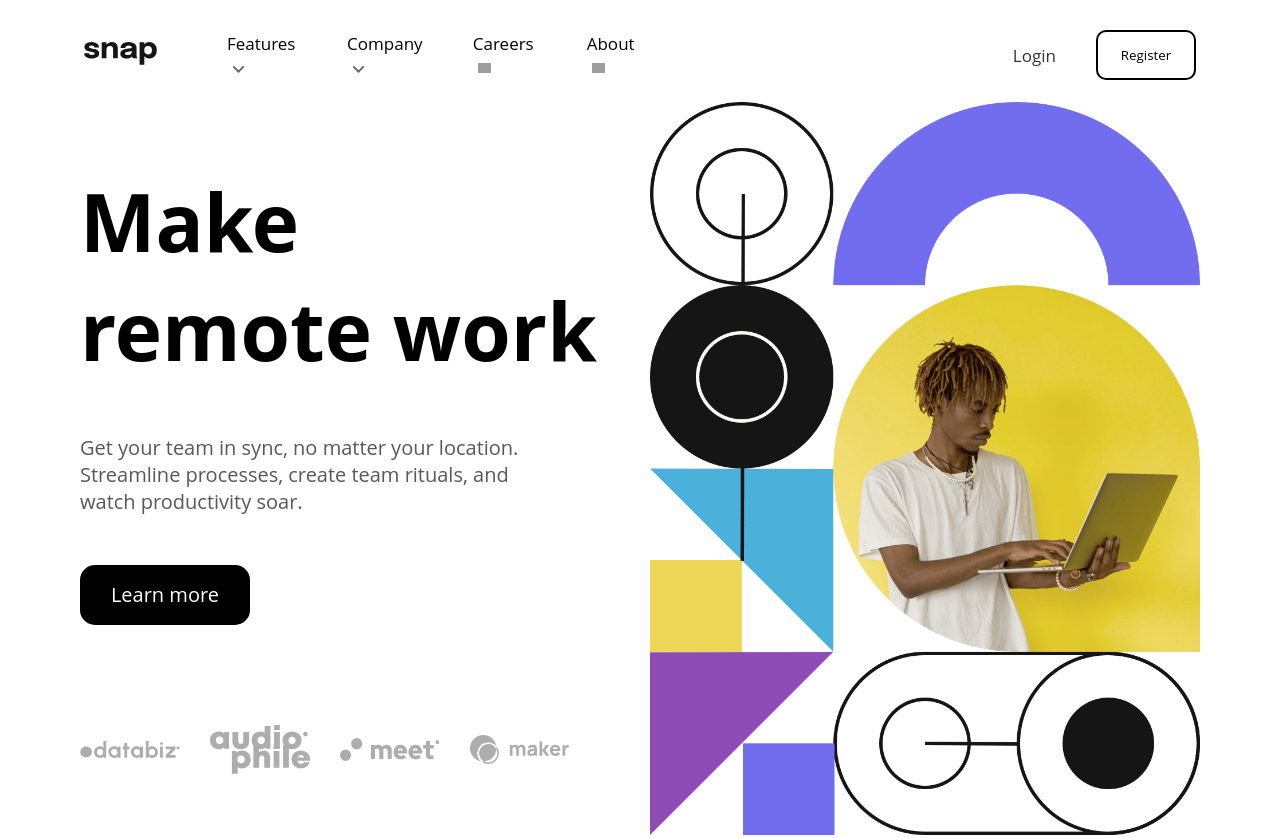
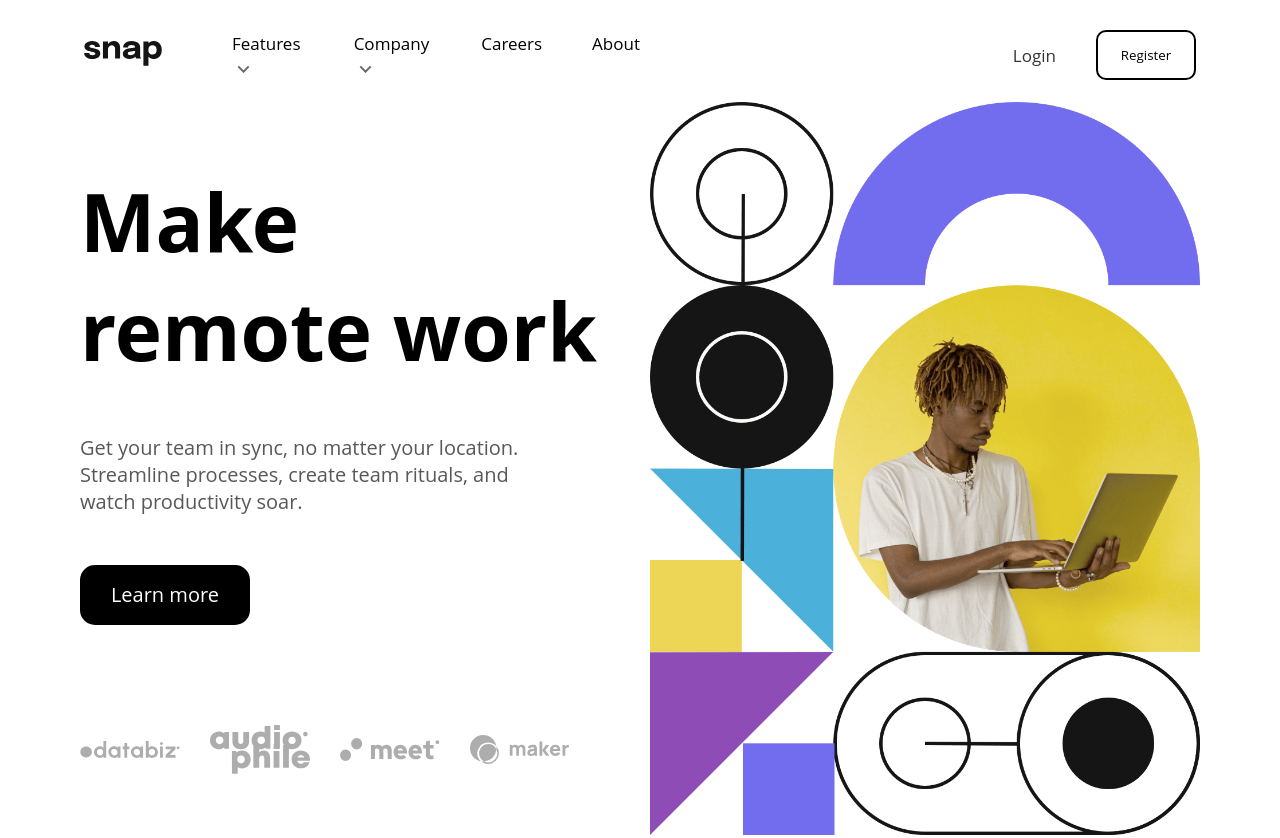
Before and after one commit to gavmen/challange-dropdown, a Next.js app: page / in a window 1280 px wide. Built offline with nearby package versions, Linux system fonts and the light colour scheme; grey boxes are pictures that could not be loaded.

Commit message:
icon fix

```diff
--- a/src/app/components/header/header.js
+++ b/src/app/components/header/header.js
@@ -14,15 +14,7 @@ const Header = () => {
     <div className={styles.subMenu}>
       {items.map((item, index) => (
         <p key={index} className={styles.subLink}>
-          {!imageError[item.icon] && (
-            <img
-              src={`/images/icon-${item.icon}.svg`}
-              alt={item.icon}
-              width={24}
-              height={24}
-              onError={() => handleImageError(item.icon)}
-            />
-          )}
+          {item.icon && <Image src={`/images/icon-${item.icon}.svg`} alt={item.icon} width={24} height={24} />}
           {item.label}
         </p>
       ))}
@@ -64,16 +56,7 @@ const Header = () => {
             {navItems.map((item, index) => (
               <li key={index}>
                 {item.label}
-                {!imageError[item.icon] && (
-                  <img
-                    src={`/images/icon-${item.icon}.svg`}
-                    className={styles.arrow}
-                    alt={item.icon}
-                    width={24}
-                    height={24}
-                    onError={() => handleImageError(item.icon)}
-                  />
-                )}
+                {item.icon && <Image src={`/images/icon-${item.icon}.svg`} className={styles.arrow} alt={item.icon} width={24} height={24} />}
                 {item.subMenu && renderSubMenu(item.subMenu)}
               </li>
             ))}
--- a/src/app/layout.js
+++ b/src/app/layout.js
@@ -1,11 +1,11 @@
 export const metadata = {
-  title: 'Next.js',
+  title: 'Dropdown Challange',
   description: 'Generated by Next.js',
 }
 
 export default function RootLayout({ children }) {
  return (
-    <html lang="en">
+    <html lang="pt-BR">
       <body>{children}</body>
     </html>
   )
```
